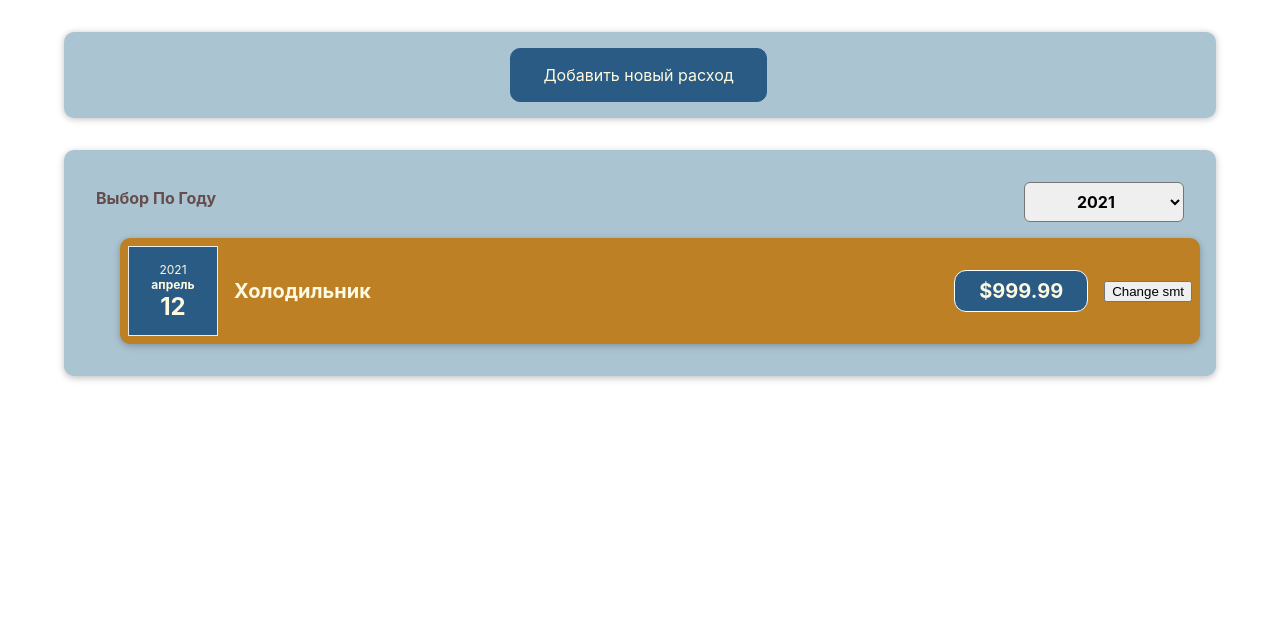
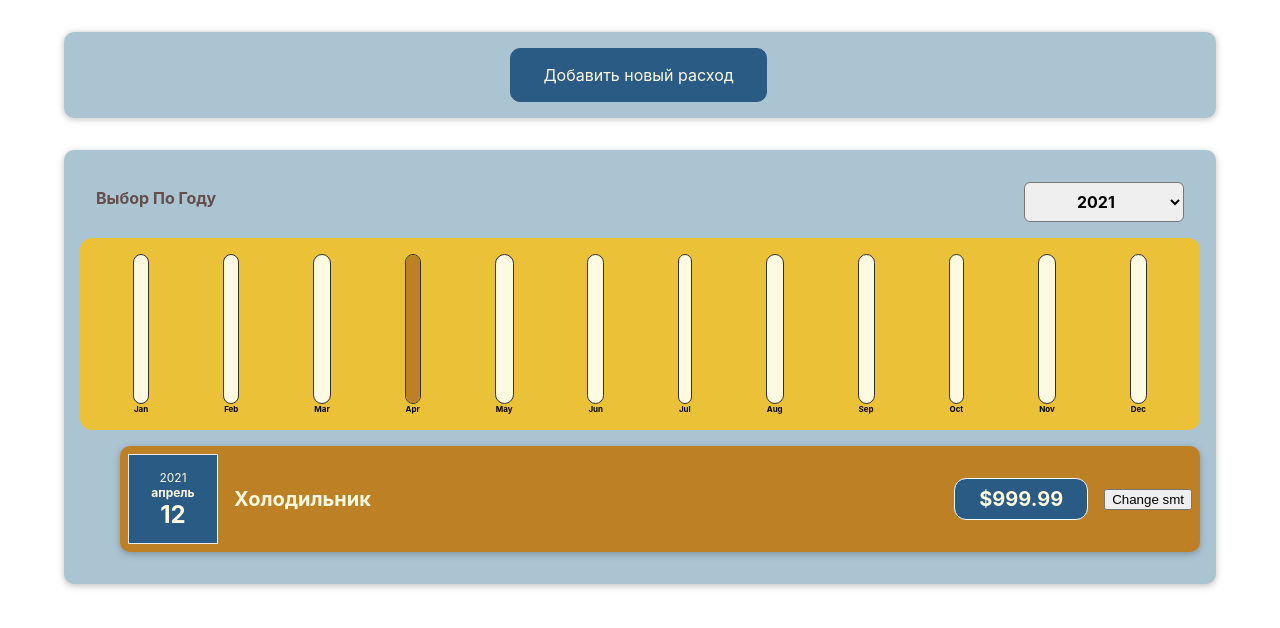
Before and after one commit to YevhenHutsul/React, a React (Create React App) app in the folder udemy-react/: page / in a window 1280 px wide. Shown: the top 628 px of the page. Built offline with nearby package versions, Linux system fonts and the light colour scheme.

Commit message:
created Diagrama

```diff
--- a/udemy-react/src/components/Cost/Costs.js
+++ b/udemy-react/src/components/Cost/Costs.js
@@ -3,6 +3,7 @@
 import { CostsFilter } from "./CostsFilter";
 import { useState } from "react";
 import { CostList } from "./CostList";
+import { CostsDiagram } from "./costsDiagram";
 
 export const Costs = (props) => {
     const [selectedYear, setSelectedYear] = useState("2021");
@@ -27,6 +28,9 @@
                     onChangeYear={changeYear}
                     year={selectedYear}
                 />
+                <CostsDiagram
+                    costs = {filtered}
+                />
                 <CostList costs={filtered}/>
             </Card>
         </>
--- /dev/null
+++ b/udemy-react/src/components/Cost/costsDiagram.js
@@ -0,0 +1,27 @@
+import { Diagram } from "../Diagram/Diagram";
+
+export const CostsDiagram = (props) => {
+
+    const diagramDataSets = [
+        {label: "Jan", value: 0},
+        {label: "Feb", value: 0},
+        {label: "Mar", value: 0},
+        {label: "Apr", value: 0},
+        {label: "May", value: 0},
+        {label: "Jun", value: 0},
+        {label: "Jul", value: 0},
+        {label: "Aug", value: 0},
+        {label: "Sep", value: 0},
+        {label: "Oct", value: 0},
+        {label: "Nov", value: 0},
+        {label: "Dec", value: 0},
+    ]
+
+    for(const cost of props.costs){
+        const costMoth = cost.data.getMonth();
+        diagramDataSets[costMoth].value += cost.amount;
+    }
+
+    return <Diagram dataSets = {diagramDataSets}/>
+
+}
--- /dev/null
+++ b/udemy-react/src/components/Diagram/Diagram.css
@@ -0,0 +1,9 @@
+.diagram {
+  padding: 1rem;
+  border-radius: 12px;
+  background-color: #ebc137;
+  text-align: center;
+  display: flex;
+  justify-content: space-around;
+  height: 10rem;
+}
--- /dev/null
+++ b/udemy-react/src/components/Diagram/Diagram.js
@@ -0,0 +1,25 @@
+import { DiagramBar } from "./DiagramBar";
+import "./Diagram.css"
+
+export const Diagram = (props) => {
+
+    const dataSetValue = props.dataSets.map(dataSet => dataSet.value);
+
+    const maxValueCosts = Math.max.apply(null ,dataSetValue);
+
+
+
+
+    return (
+        <div className="diagram">
+            {props.dataSets.map(dataSet => (
+                <DiagramBar
+                    key={Math.random()}
+                    value={dataSet.value}
+                    maxValue={maxValueCosts}
+                    label={dataSet.label}
+                />
+            ))}
+        </div>
+    )
+}
--- /dev/null
+++ b/udemy-react/src/components/Diagram/DiagramBar.css
@@ -0,0 +1,31 @@
+.diagram-bar {
+  height: 100%;
+  display: flex;
+  flex-direction: column;
+  align-items: center;
+  transition: all 0.3s ease-out;
+}
+
+.diagram-bar__inner {
+  height: 100%;
+  width: 100%;
+  border: 1px solid #313131;
+  border-radius: 12px;
+  background-color: #fefae1;
+  overflow: hidden;
+  display: flex;
+  flex-direction: column;
+  justify-content: flex-end;
+}
+
+.diagram-bar__fill {
+  background-color: #bd8025;
+  width: 100%;
+  transition: all 0.3s ease-out;
+}
+
+.diagram-bar__label {
+  font-weight: bold;
+  font-size: 0.5rem;
+  text-align: center;
+}
--- /dev/null
+++ b/udemy-react/src/components/Diagram/DiagramBar.js
@@ -0,0 +1,23 @@
+import "./DiagramBar.css"
+
+export const DiagramBar = (props) => {
+
+    let barFillHeight = "0%";
+
+    if(props.maxValue > 0){
+        barFillHeight = Math.round(props.value / props.maxValue * 100) + "%";
+    }
+
+    console.log(typeof barFillHeight)
+
+    return (
+        <div className="diagram-bar">
+            <div className="diagram-bar__inner">
+                <div className="diagram-bar__fill" style={{
+                    height: barFillHeight
+                }}></div>
+            </div>
+            <div className="diagram-bar__label">{props.label}</div>
+        </div>
+    )
+}
```
